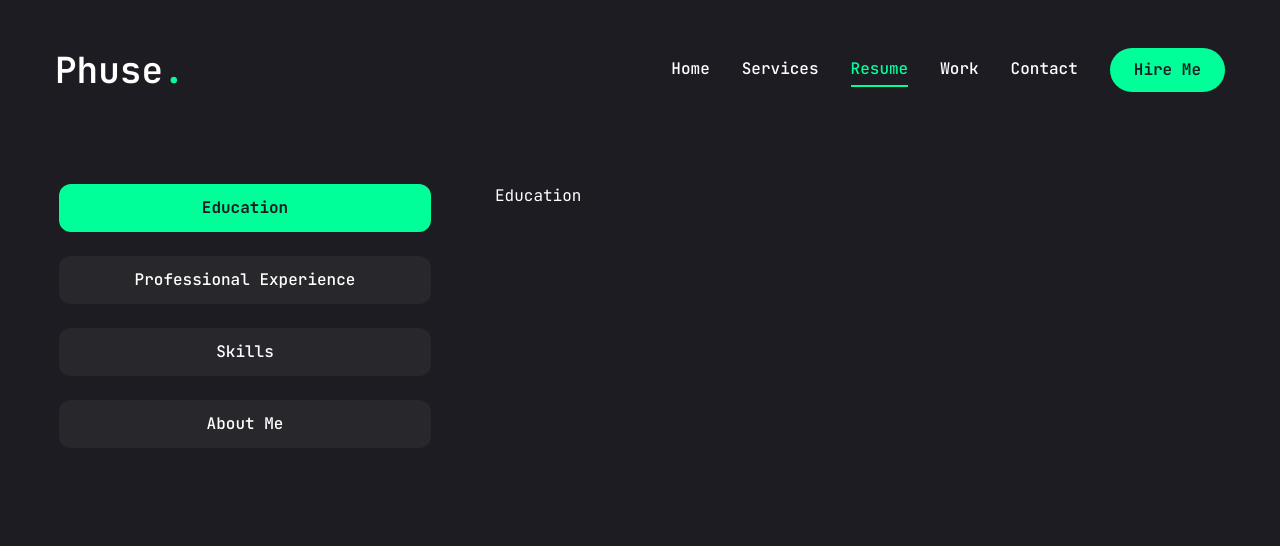
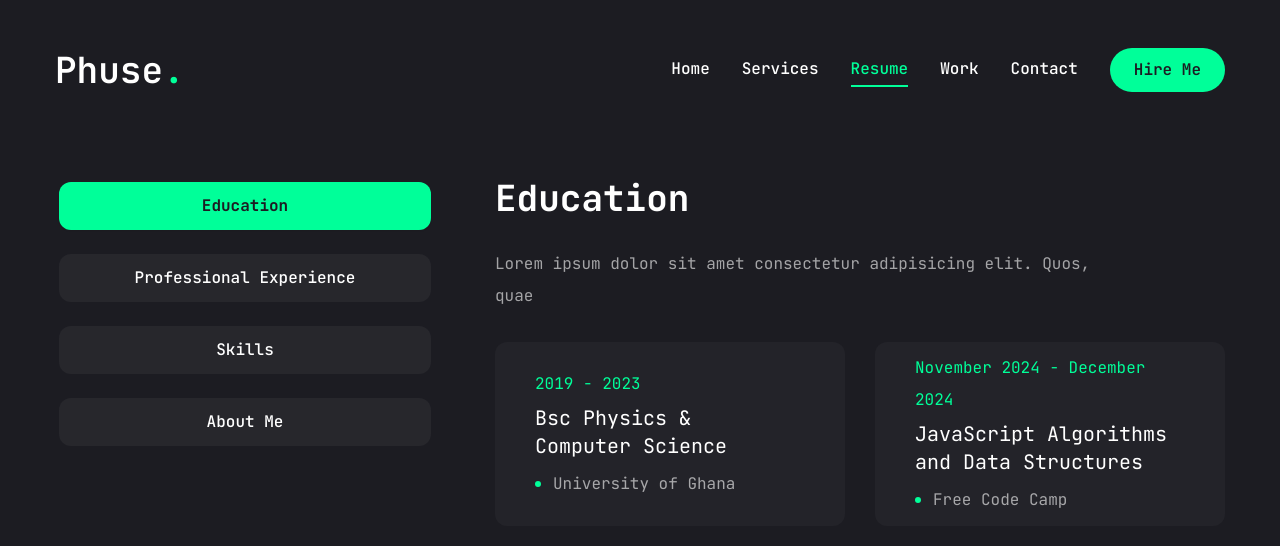
Before and after one commit to Phuse21/phuse-portfolio, a Next.js app: page /resume in a window 1280 px wide. Shown: the top 546 px of the page. Built offline with nearby package versions, Linux system fonts and the light colour scheme.

Commit message:
resume page- education

```diff
--- a/app/resume/page.jsx
+++ b/app/resume/page.jsx
@@ -91,7 +91,7 @@
 
     {
       institution: "Free Code Camp",
-      degree: "JavaScript Algorithms and Data Structures,",
+      degree: "JavaScript Algorithms and Data Structures",
       date: "November 2024 - December 2024",
     },
   ],
@@ -172,7 +172,35 @@
           <div className="min-h-[70vh] w-full">
             {/* education */}
             <TabsContent value="education" className="w-full">
-              Education
+              <div className="flex flex-col gap-[30px] text-center xl:text-left">
+                <h3 className="text-4xl font-bold">{education.title}</h3>
+                <p className="max-w-[600px] text-white/60 mx-auto xl:mx-0">
+                  {education.description}
+                </p>
+
+                <ScrollArea className="h-[400px]">
+                  <ul className="grid grid-cols-1 lg:grid-cols-2 gap-[30px]">
+                    {education.items.map((item, index) => {
+                      return (
+                        <li
+                          key={index}
+                          className="bg-[#232329] h-[184px] py-6 px-10 rounded-xl flex flex-col justify-center items-center lg:items-start gap-1"
+                        >
+                          <span className="text-accent">{item.date}</span>
+                          <h3 className="text-xl max-w-[260px] min-h-[60px] text-center lg:text-left">
+                            {item.degree}
+                          </h3>
+
+                          <div className="flex items-center gap-3">
+                            <span className="w-[6px] h-[6px] rounded-full bg-accent"></span>
+                            <p className="text-white/60">{item.institution}</p>
+                          </div>
+                        </li>
+                      );
+                    })}
+                  </ul>
+                </ScrollArea>
+              </div>
             </TabsContent>
 
             {/* experience */}
--- a/components/ui/scroll-area.jsx
+++ b/components/ui/scroll-area.jsx
@@ -1,25 +1,29 @@
-"use client"
+"use client";
 
-import * as React from "react"
-import * as ScrollAreaPrimitive from "@radix-ui/react-scroll-area"
+import * as React from "react";
+import * as ScrollAreaPrimitive from "@radix-ui/react-scroll-area";
 
-import { cn } from "@/lib/utils"
+import { cn } from "@/lib/utils";
 
-const ScrollArea = React.forwardRef(({ className, children, ...props }, ref) => (
+const ScrollArea = React.forwardRef(
+  ({ className, children, ...props }, ref) => (
     <ScrollAreaPrimitive.Root
       ref={ref}
       className={cn("relative overflow-hidden", className)}
-    {...props}>
+      {...props}
+    >
       <ScrollAreaPrimitive.Viewport className="h-full w-full rounded-[inherit]">
         {children}
       </ScrollAreaPrimitive.Viewport>
       <ScrollBar />
       <ScrollAreaPrimitive.Corner />
     </ScrollAreaPrimitive.Root>
-))
-ScrollArea.displayName = ScrollAreaPrimitive.Root.displayName
+  )
+);
+ScrollArea.displayName = ScrollAreaPrimitive.Root.displayName;
 
-const ScrollBar = React.forwardRef(({ className, orientation = "vertical", ...props }, ref) => (
+const ScrollBar = React.forwardRef(
+  ({ className, orientation = "vertical", ...props }, ref) => (
     <ScrollAreaPrimitive.ScrollAreaScrollbar
       ref={ref}
       orientation={orientation}
@@ -31,10 +35,12 @@
           "h-2.5 flex-col border-t border-t-transparent p-[1px]",
         className
       )}
-    {...props}>
-    <ScrollAreaPrimitive.ScrollAreaThumb className="relative flex-1 rounded-full bg-slate-200 dark:bg-slate-800" />
+      {...props}
+    >
+      <ScrollAreaPrimitive.ScrollAreaThumb className="relative flex-1 rounded-full bg-accent dark:bg-slate-800" />
     </ScrollAreaPrimitive.ScrollAreaScrollbar>
-))
-ScrollBar.displayName = ScrollAreaPrimitive.ScrollAreaScrollbar.displayName
+  )
+);
+ScrollBar.displayName = ScrollAreaPrimitive.ScrollAreaScrollbar.displayName;
 
-export { ScrollArea, ScrollBar }
+export { ScrollArea, ScrollBar };
```
Lines whose indentation alone changed are shown as unchanged.
